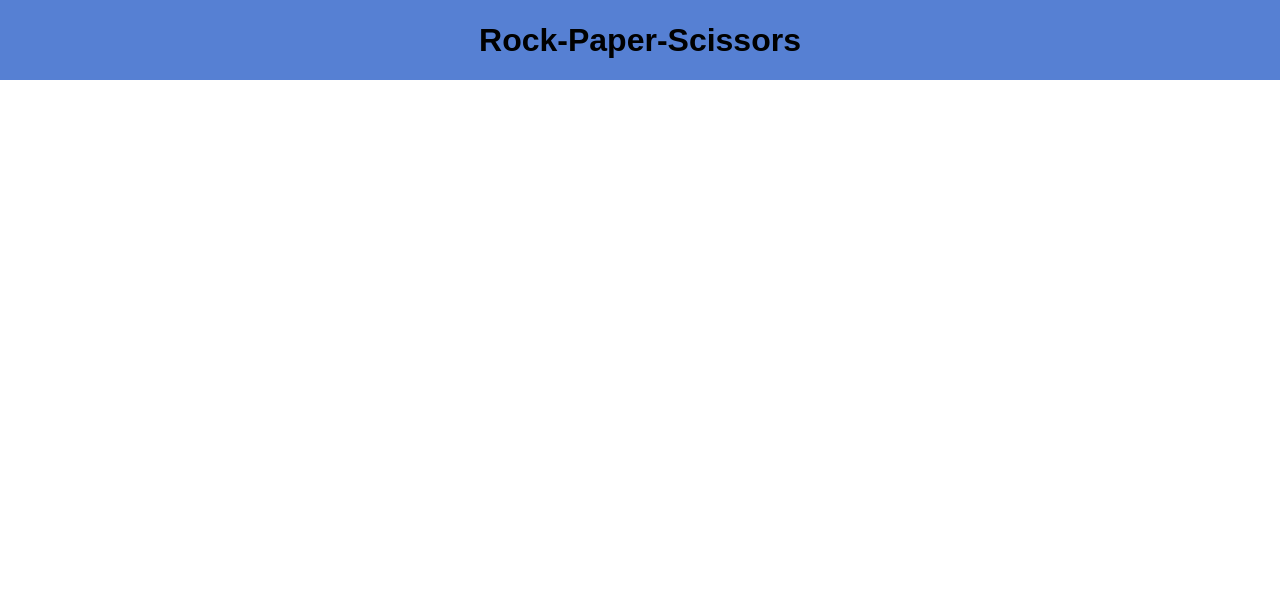
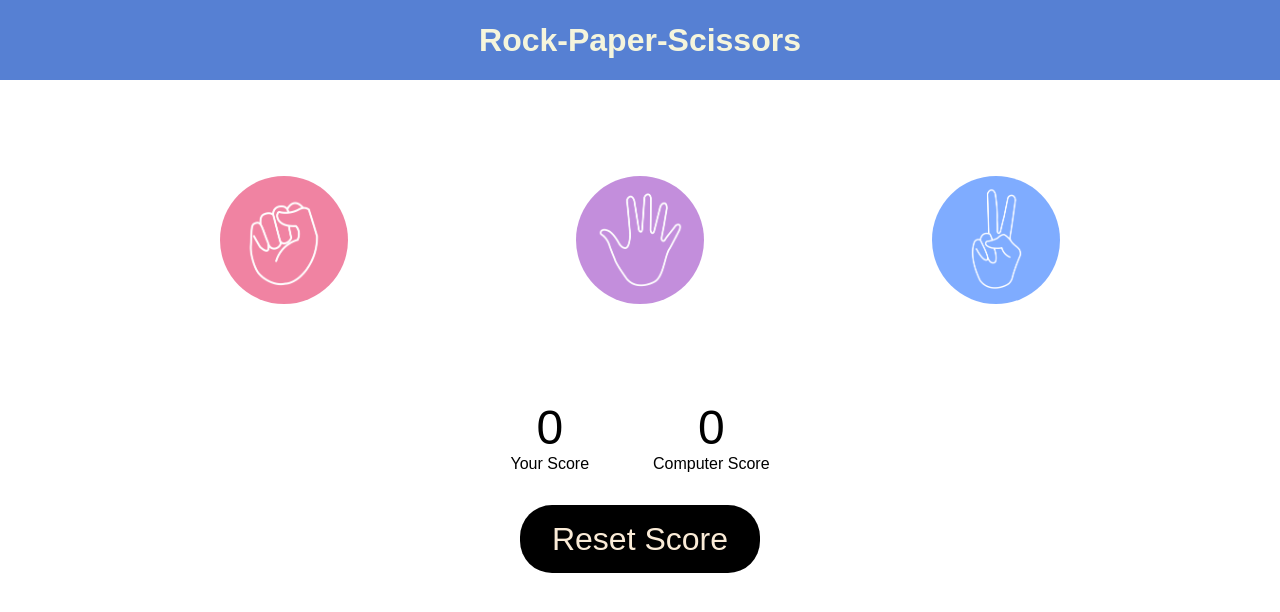
Before and after one commit to chandraprakash-pandey/Rock-Paper-Scissors, a plain HTML site: page index.html in a window 1280 px wide. Drawn offline with Linux system fonts and the light colour scheme.

Commit message:
Done with Design

```diff
--- a/index.html
+++ b/index.html
@@ -10,6 +10,32 @@
     <div class="header">
         <h1>Rock-Paper-Scissors</h1>
     </div>
+    <div class="container">
+        <div class="choice" id="rock">
+            <img src="Images/rock.png" alt="rock">
+        </div>
+        <div class="choice" id="paper">
+            <img src="Images/paper.png" alt="paper">
+        </div>
+        <div class="choice" id="scissors">
+            <img src="Images/scissors.png" alt="scissors">
+        </div>
+    </div>
+
+    <div class="score-board">
+        <div class="score">
+            <p id="Userscore">0</p>
+            <p>Your Score</p>
+        </div>
+        <div class="score">
+            <p id="compscore">0</p>
+            <p>Computer Score</p>
+        </div>
+    </div>
+
+    <div class="message">
+        <p class="msg">Reset Score</p>
+    </div>
 
 </body>
 </html>
--- a/style.css
+++ b/style.css
@@ -12,4 +12,64 @@
 h1{
     text-align: center;
     line-height: 5rem;
+    color: beige;
 }
+
+.choice{
+    height: 9rem;
+    width: 9rem;
+    display: flex;
+    justify-content: center;
+    align-items: center;
+}
+
+img{
+    cursor: pointer;
+    border-radius: 50%;
+    height: 8rem;
+    width: 8rem;
+    object-fit: cover; /* New Thing */
+}
+
+.container{
+    height: 20rem;
+    /* margin: 0% 1rem; */
+    display: flex;
+    justify-content:space-evenly;
+    align-items: center;
+}
+
+img:hover{
+    border: 5px solid rgb(71, 71, 71);
+}
+
+.score-board{
+    display: flex;
+    justify-content: center;
+    gap: 4rem;
+}
+
+.score{
+    display: flex;
+    flex-direction: column;
+    align-items: center;
+}
+
+#Userscore,#compscore{
+    font-size: 3rem;
+}
+
+.message{
+    margin: 3rem 0rem;
+    text-align: center;
+}
+
+.msg{
+    font-size: 2rem;
+    background-color: black;
+    color: antiquewhite;
+    display: inline;
+    padding: 1rem 2rem;
+    border-radius: 2rem;
+    cursor:pointer;
+}
```
